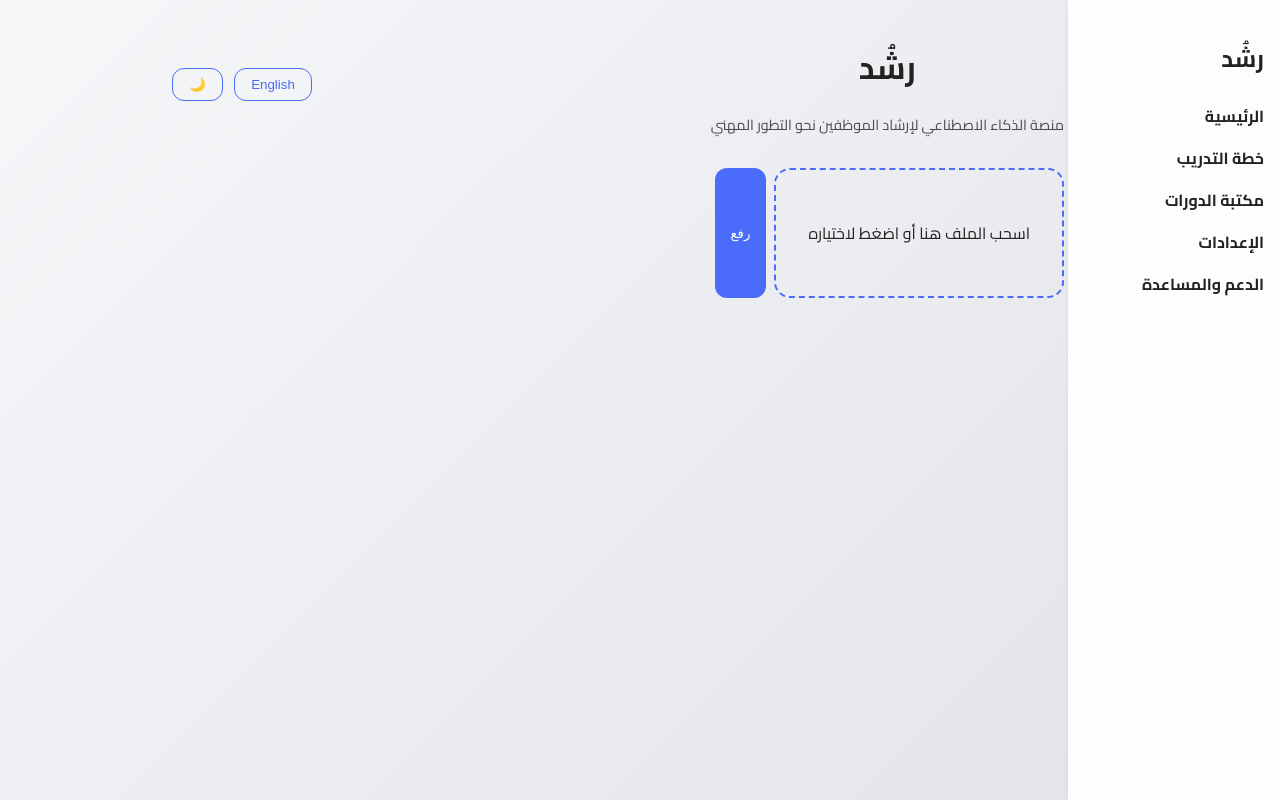
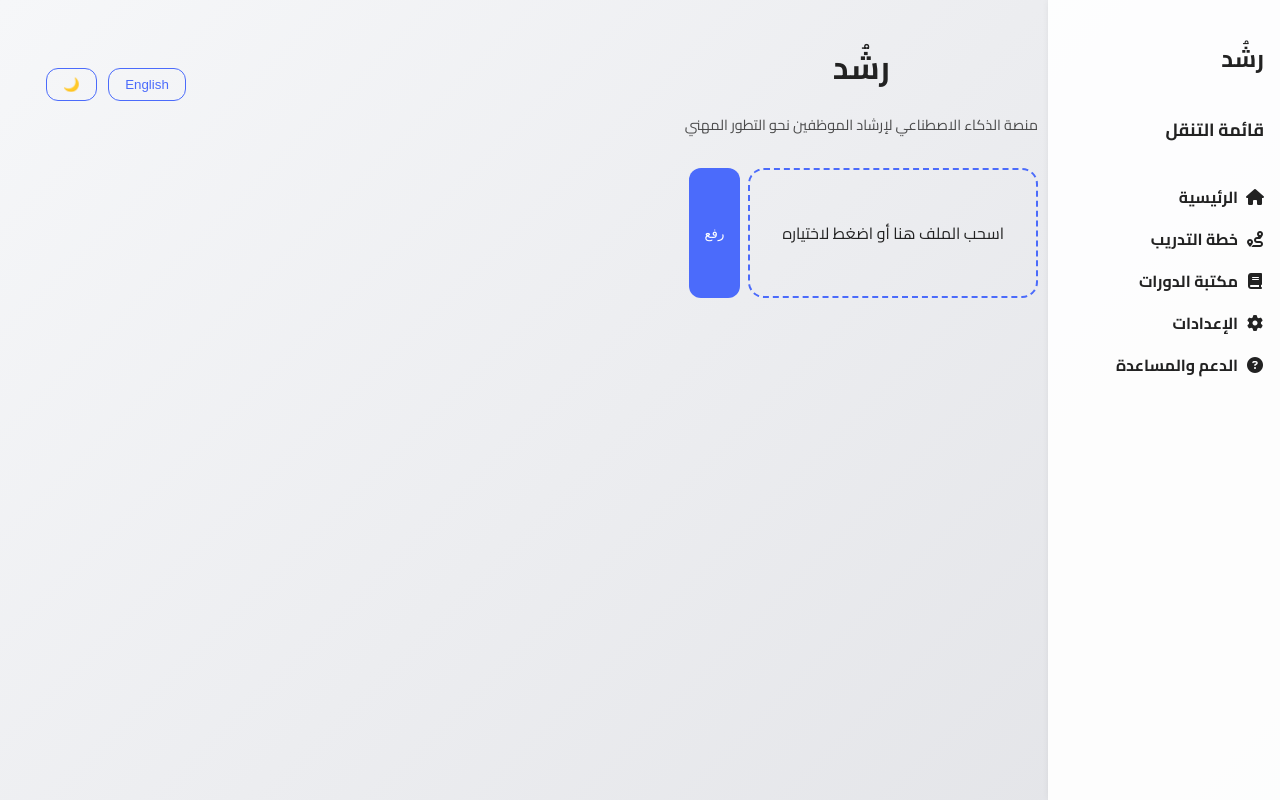
Before and after one commit to iRashedK/HR, a FastAPI app: page / in a window 1280 px wide. Run offline with FastAPI, Linux system fonts and the light colour scheme.

Commit message:
revamp UI cards and sidebar

```diff
--- a/static/script.js
+++ b/static/script.js
@@ -102,6 +102,7 @@ function stopProgress() {
 }
 
 function createItem(item, type, highlight = false) {
+  if (!item || !item.name) return document.createElement('div');
   const div = document.createElement('div');
   div.className = `item ${type}`;
 
@@ -113,6 +114,12 @@ function createItem(item, type, highlight = false) {
   const title = document.createElement('span');
   title.className = 'item-title tooltip';
   title.textContent = item.name;
+  if (item.name.length > 25) {
+    const tip = document.createElement('span');
+    tip.className = 'tip';
+    tip.textContent = item.name;
+    title.appendChild(tip);
+  }
   if (item.desc) {
     const tip = document.createElement('span');
     tip.className = 'tip';
@@ -123,8 +130,14 @@ function createItem(item, type, highlight = false) {
   header.appendChild(title);
   if (item.price) {
     const priceBadge = document.createElement('span');
-    priceBadge.className = 'badge price-badge';
+    priceBadge.className = 'badge price-badge tooltip';
     priceBadge.textContent = `💸${item.price}`;
+    if (String(item.price).length > 6) {
+      const tip = document.createElement('span');
+      tip.className = 'tip';
+      tip.textContent = item.price;
+      priceBadge.appendChild(tip);
+    }
     header.appendChild(priceBadge);
   }
   div.appendChild(header);
@@ -196,8 +209,7 @@ function createJourney(steps, courses, certs) {
       if (remainingCourses.length) {
         const item = remainingCourses.shift();
         block.appendChild(createItem(item, 'course', first.includes(item.name)));
-      }
-      if (remainingCerts.length) {
+      } else if (remainingCerts.length) {
         const item = remainingCerts.shift();
         block.appendChild(createItem(item, 'cert', first.includes(item.name)));
       }
--- a/static/style.css
+++ b/static/style.css
@@ -24,6 +24,7 @@ body {
   margin: 0;
   transition: background 0.3s, color 0.3s;
   min-height: 100vh;
+  display: flex;
 }
 
 .sidebar {
@@ -31,19 +32,36 @@ body {
   top: 0;
   bottom: 0;
   left: 0;
-  width: 180px;
+  width: 200px;
   padding: 1rem;
   background: var(--card-bg);
   box-shadow: 2px 0 8px rgba(0,0,0,0.1);
+  display: flex;
+  flex-direction: column;
+  gap: .75rem;
+}
+.menu-title {
+  margin: 0 0 .5rem;
+  font-weight: bold;
+  font-size: 1.1rem;
 }
 .sidebar ul { list-style: none; padding: 0; }
-.sidebar li { margin-bottom: .75rem; }
-.sidebar a { color: var(--text); text-decoration: none; font-weight: bold; }
+.sidebar li { margin-bottom: .75rem; font-size: 1rem; }
+.sidebar a {
+  color: var(--text);
+  text-decoration: none;
+  font-weight: 600;
+  display: flex;
+  align-items: center;
+  gap: .5rem;
+}
 .sidebar a:hover { color: var(--accent); }
+.sidebar i { width: 18px; text-align: center; }
 .main {
-  margin-left: 200px;
-  padding: 1rem;
-  max-width: 900px;
+  margin-left: 210px;
+  padding: 1rem 2rem;
+  flex: 1;
+  max-width: 1000px;
 }
 html[dir="rtl"] .sidebar {
   right: 0;
@@ -51,7 +69,7 @@ html[dir="rtl"] .sidebar {
 }
 html[dir="rtl"] .main {
   margin-left: 0;
-  margin-right: 200px;
+  margin-right: 210px;
 }
 
 .dropzone {
@@ -149,7 +167,7 @@ button.secondary {
 }
 
 .card {
-  background: var(--card-bg);
+  background: linear-gradient(135deg, var(--card-bg), var(--bg1));
   border-radius: 1rem;
   padding: 1rem;
   box-shadow: 0 4px 8px rgba(0,0,0,0.1);
@@ -201,8 +219,8 @@ button.secondary {
   box-shadow: 0 6px 12px rgba(0,0,0,0.15);
 }
 
-.item.cert { background: var(--cert-bg); }
-.item.course { background: var(--course-bg); }
+.item.cert { background: linear-gradient(135deg, var(--cert-bg), var(--card-bg)); }
+.item.course { background: linear-gradient(135deg, var(--course-bg), var(--card-bg)); }
 .item-header {
   display: flex;
   align-items: center;
--- a/templates/index.html
+++ b/templates/index.html
@@ -5,18 +5,20 @@
     <meta name="viewport" content="width=device-width, initial-scale=1">
     <title>رشُد</title>
     <link href="https://fonts.googleapis.com/css2?family=Cairo:wght@400;700&display=swap" rel="stylesheet">
+    <link rel="stylesheet" href="https://cdnjs.cloudflare.com/ajax/libs/font-awesome/6.5.0/css/all.min.css" integrity="sha512-a1DpwzOsDuwZQ+Q0jrISFRCGDpa2BkLomqKgJo0vvVuv5vWck/dwZ0pniS3pSkeYMt2rtI8BGG99nmCaTKf6Xg==" crossorigin="anonymous" referrerpolicy="no-referrer" />
     <link rel="stylesheet" href="/static/style.css">
 </head>
 <body class="light">
     <aside class="sidebar">
         <h2 class="logo">رشُد</h2>
+        <h3 class="menu-title">قائمة التنقل</h3>
         <nav>
             <ul>
-                <li><a href="/">الرئيسية</a></li>
-                <li><a href="#results">خطة التدريب</a></li>
-                <li><a href="/library">مكتبة الدورات</a></li>
-                <li><a href="#settings">الإعدادات</a></li>
-                <li><a href="#help">الدعم والمساعدة</a></li>
+                <li><a href="/"><i class="fas fa-home"></i> الرئيسية</a></li>
+                <li><a href="#results"><i class="fas fa-route"></i> خطة التدريب</a></li>
+                <li><a href="/library"><i class="fas fa-book"></i> مكتبة الدورات</a></li>
+                <li><a href="#settings"><i class="fas fa-cog"></i> الإعدادات</a></li>
+                <li><a href="#help"><i class="fas fa-question-circle"></i> الدعم والمساعدة</a></li>
             </ul>
         </nav>
     </aside>
--- a/templates/library.html
+++ b/templates/library.html
@@ -5,15 +5,17 @@
     <meta name="viewport" content="width=device-width, initial-scale=1">
     <title>مكتبة الدورات - رشُد</title>
     <link href="https://fonts.googleapis.com/css2?family=Cairo:wght@400;700&display=swap" rel="stylesheet">
+    <link rel="stylesheet" href="https://cdnjs.cloudflare.com/ajax/libs/font-awesome/6.5.0/css/all.min.css" integrity="sha512-a1DpwzOsDuwZQ+Q0jrISFRCGDpa2BkLomqKgJo0vvVuv5vWck/dwZ0pniS3pSkeYMt2rtI8BGG99nmCaTKf6Xg==" crossorigin="anonymous" referrerpolicy="no-referrer" />
     <link rel="stylesheet" href="/static/style.css">
 </head>
 <body class="light">
     <aside class="sidebar">
         <h2 class="logo">رشُد</h2>
+        <h3 class="menu-title">قائمة التنقل</h3>
         <nav>
             <ul>
-                <li><a href="/">الرئيسية</a></li>
-                <li><a href="/library">مكتبة الدورات</a></li>
+                <li><a href="/"><i class="fas fa-home"></i> الرئيسية</a></li>
+                <li><a href="/library"><i class="fas fa-book"></i> مكتبة الدورات</a></li>
             </ul>
         </nav>
     </aside>
```
Also changed, not shown: README.md.
